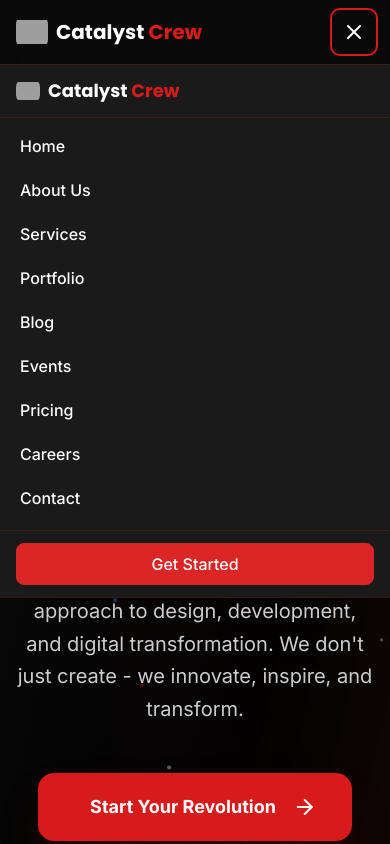
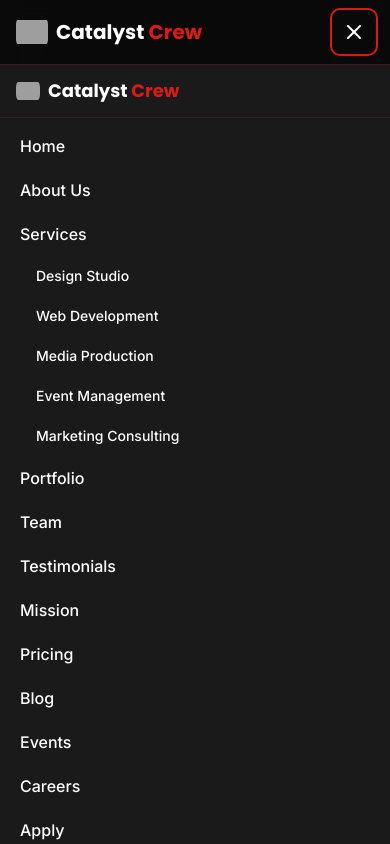
Before and after one commit to Catalystcrewcreators1/Catalyst-Crew, a React (Vite) app: page / in a window 390 px wide. Both pictures are taken after a click on the button 354 px from the left and 32 px from the top of the page. Shown: the top 844 px of the page. Built offline with nearby package versions, Linux system fonts and the light colour scheme; grey boxes are pictures that could not be loaded.

Commit message:
Add scroll-to-top and mobile nav updates

```diff
--- a/src/App.tsx
+++ b/src/App.tsx
@@ -98,6 +98,11 @@ function App() {
     };
   }, []);
 
+  // Scroll to top on route change
+  useEffect(() => {
+    window.scrollTo(0, 0);
+  }, [location.pathname]);
+
   const handleInstallClick = () => {
     if (deferredPrompt) {
       deferredPrompt.prompt();
--- a/src/components/layout/Navbar.tsx
+++ b/src/components/layout/Navbar.tsx
@@ -6,21 +6,41 @@ import { Menu, X } from 'lucide-react';
 const Navbar = () => {
   const [isOpen, setIsOpen] = useState(false);
 
-  const navItems = [
+  const originalNavItems = [
+    { name: 'Home', path: '/' },
+    { name: 'About Us', path: '/about' },
+    { name: 'Services', path: '/services' },
+    { name: 'Portfolio', path: '/portfolio' },
+    { name: 'Blog', path: '/blog' },
+    { name: 'Events', path: '/events' },
+    { name: 'Pricing', path: '/pricing' },
+    { name: 'Careers', path: '/careers' },
+    { name: 'Contact', path: '/contact' },
+  ];
+
+  const mobileNavItems = [
     { name: 'Home', path: '/' },
     { name: 'About Us', path: '/about' },
     {
       name: 'Services',
-      path: '/services'
+      path: '/services',
+      subItems: [
+        { name: 'Design Studio', path: '/services/design' },
+        { name: 'Web Development', path: '/services/development' },
+        { name: 'Media Production', path: '/services/media' },
+        { name: 'Event Management', path: '/services/events' },
+        { name: 'Marketing Consulting', path: '/services/marketing' }
+      ]
     },
-    {
-      name: 'Portfolio',
-      path: '/portfolio'
-    },
+    { name: 'Portfolio', path: '/portfolio' },
+    { name: 'Team', path: '/team' },
+    { name: 'Testimonials', path: '/testimonials' },
+    { name: 'Mission', path: '/mission' },
+    { name: 'Pricing', path: '/pricing' },
     { name: 'Blog', path: '/blog' },
     { name: 'Events', path: '/events' },
-    { name: 'Pricing', path: '/pricing' },
     { name: 'Careers', path: '/careers' },
+    { name: 'Apply', path: '/apply' },
     { name: 'Contact', path: '/contact' },
   ];
 
@@ -51,7 +71,7 @@ const Navbar = () => {
           {/* Desktop Navigation */}
           <div className="hidden md:block">
             <div className="ml-10 flex items-baseline space-x-4">
-              {navItems.map((item, index) => (
+              {originalNavItems.map((item, index) => (
                 <div key={item.name} className="relative group">
                   <motion.div
                     initial={{ opacity: 0, y: -20 }}
@@ -135,9 +155,9 @@ const Navbar = () => {
               </Link>
             </div>
             <div className="px-2 pt-2 pb-3 space-y-1">
-              {navItems.map((item, index) => (
+              {mobileNavItems.map((item, index) => (
+                <div key={item.name}>
                   <motion.div
-                  key={item.name}
                     initial={{ opacity: 0, x: -20 }}
                     animate={{ opacity: 1, x: 0 }}
                     transition={{ duration: 0.3, delay: index * 0.1 }}
@@ -151,6 +171,28 @@ const Navbar = () => {
                       {item.name}
                     </Link>
                   </motion.div>
+                  {item.subItems && (
+                    <div className="ml-4 mt-1 space-y-1">
+                      {item.subItems.map((subItem) => (
+                        <motion.div
+                          key={subItem.name}
+                          initial={{ opacity: 0, x: -20 }}
+                          animate={{ opacity: 1, x: 0 }}
+                          transition={{ duration: 0.3, delay: (index + 1) * 0.1 }}
+                        >
+                          <Link
+                            to={subItem.path}
+                            className="block px-3 py-2 text-sm font-medium text-white hover:bg-black/50 transition-colors duration-200 rounded-md"
+                            style={{ color: '#cccccc' }}
+                            onClick={() => setIsOpen(false)}
+                          >
+                            {subItem.name}
+                          </Link>
+                        </motion.div>
+                      ))}
+                    </div>
+                  )}
+                </div>
               ))}
             </div>
             <div className="px-4 py-3 border-t border-red-500/20" style={{ borderColor: 'rgba(215, 27, 27, 0.2)' }}>
```
Lines whose indentation alone changed are shown as unchanged.
